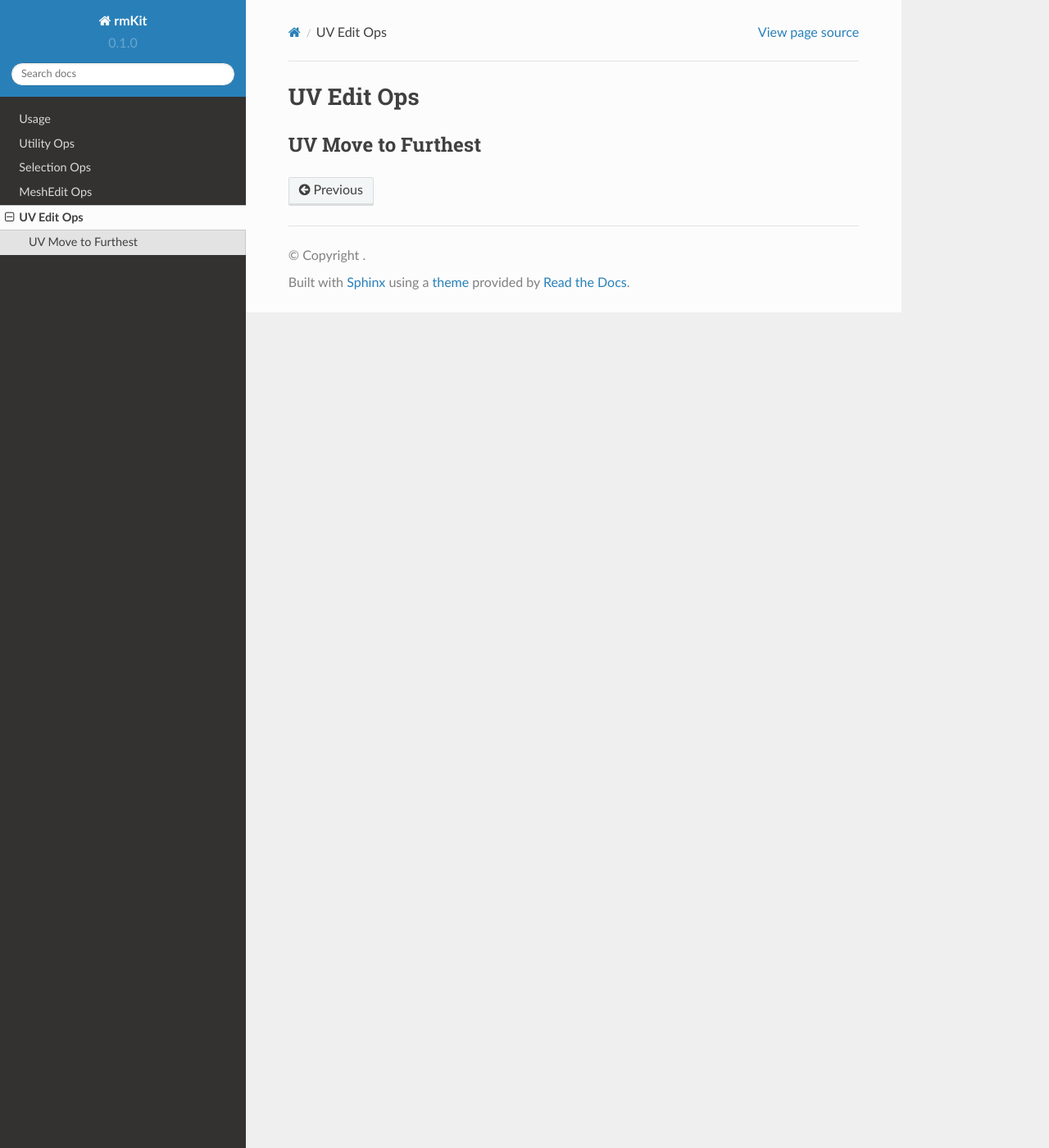
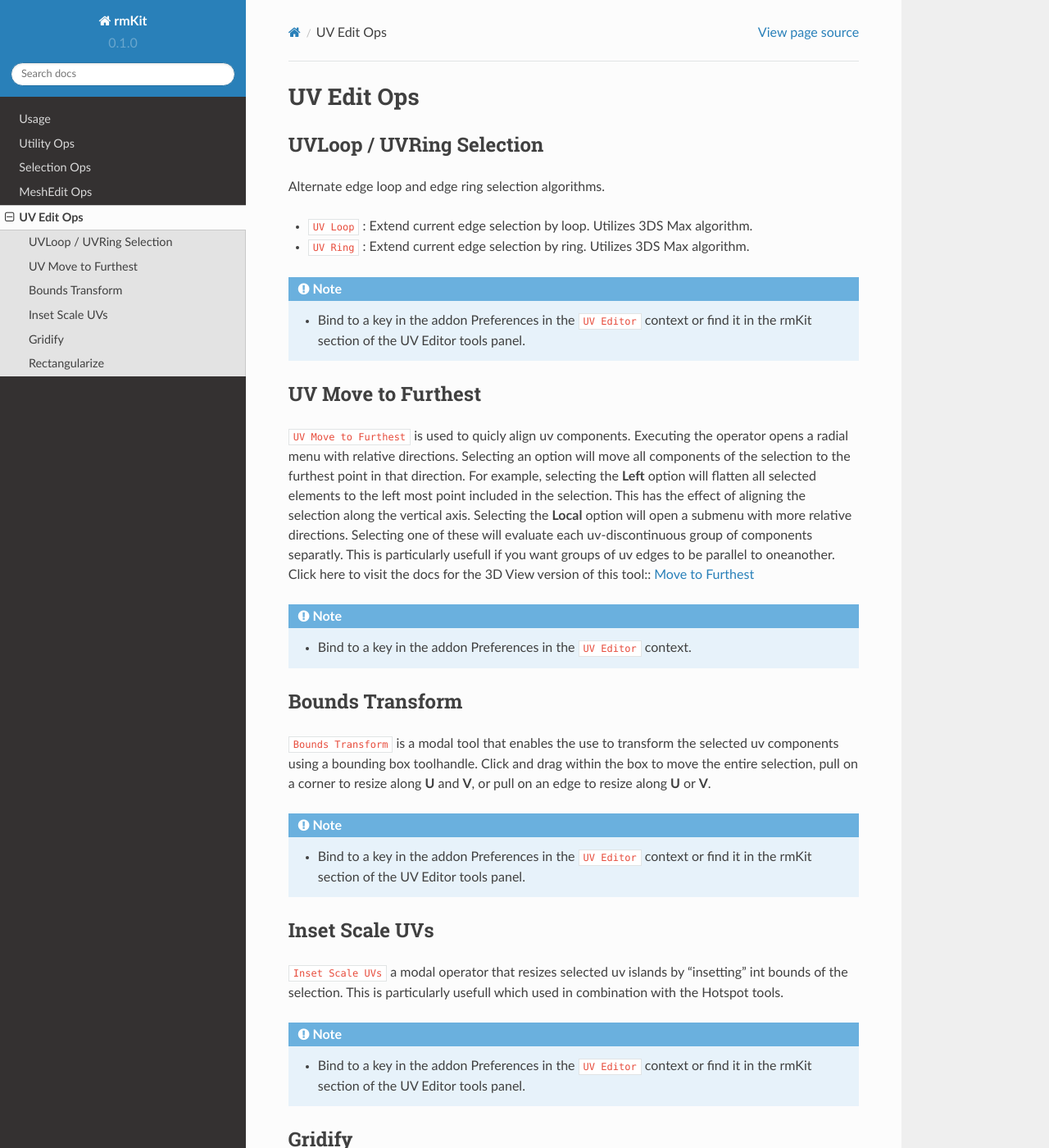
Before and after one commit to roosterMAP/rmKit-docs, a Sphinx documentation site: the page built from docs/source/uv.rst, in a window 1280 px wide and 1400 px high. Shown: the whole window at 82% size. Built offline with Sphinx 7.4.7 and the Read the Docs theme 2.0.0, drawn with Linux system fonts in a browser that asks for light colours; some of the changed text lies outside the part shown.

Commit message:
more first pass work
more first pass work

```diff
--- a/docs/source/sel.rst
+++ b/docs/source/sel.rst
@@ -29,9 +29,12 @@ Loop / Ring Selection
 ---------------------
 
 Alternate edge loop and edge ring selection algorithms.
+
 * ``Loop`` :: Extend current edge selection by loop. Utilizes 3DS Max algorithm.;
 	* Setting **Force Boundary** arg to True will always extend loops along open edges.;
+
 * ``Ring`` :: Extend current edge selection by ring. Utilizes 3DS Max algorithm.;
+
 In face mode, bothe ``Loop`` and ``Ring`` extend the face selection by adjacency from last face selection.
 
 .. note::
@@ -45,6 +48,7 @@ Continuous Selection
 --------------------
 
 * ``Select Continuous`` with **Add** or **Set** args do the same as ``Select Linked`` operator while in vert and face mode. In edge mode, The ``Loop`` described above is fired.;
+
 * ``Invert Continuous`` will invert the current component selection only on geometry continuous to the current selection.;
 
 .. note::
--- a/docs/source/uv.rst
+++ b/docs/source/uv.rst
@@ -1,7 +1,79 @@
 UV Edit Ops
 ===========
+
+
+.. _uvloopringselection:
+
+UVLoop / UVRing Selection
+-------------------------
+
+Alternate edge loop and edge ring selection algorithms.
+
+* ``UV Loop`` : Extend current edge selection by loop. Utilizes 3DS Max algorithm.
+
+* ``UV Ring`` : Extend current edge selection by ring. Utilizes 3DS Max algorithm.
+
+.. note::
+	* Bind to a key in the addon Preferences in the ``UV Editor`` context or find it in the rmKit section of the UV Editor tools panel.
+
 
 .. _uvmovetofurthest:
 
 UV Move to Furthest
 -------------------
+
+``UV Move to Furthest`` is used to quicly align uv components. Executing the operator opens a radial menu with relative directions. Selecting an option will
+move all components of the selection to the furthest point in that direction. For example, selecting the **Left** option will flatten all selected elements to the
+left most point included in the selection. This has the effect of aligning the selection along the vertical axis. Selecting the **Local** option will open a submenu
+with more relative directions. Selecting one of these will evaluate each uv-discontinuous group of components separatly. This is particularly usefull if you want groups
+of uv edges to be parallel to oneanother.
+Click here to visit the docs for the 3D View version of this tool:: :ref:`Move to Furthest <movetofurthest>`
+
+.. note::
+	* Bind to a key in the addon Preferences in the ``UV Editor`` context.
+
+
+.. _boundstransform:
+
+Bounds Transform
+----------------
+
+``Bounds Transform`` is a modal tool that enables the use to transform the selected uv components using a bounding box toolhandle.
+Click and drag within the box to move the entire selection, pull on a corner to resize along **U** and **V**, or pull on an edge
+to resize along **U** or **V**.
+
+.. note::
+	* Bind to a key in the addon Preferences in the ``UV Editor`` context or find it in the rmKit section of the UV Editor tools panel.
+
+
+.. _insetscaleuvs:
+
+Inset Scale UVs
+---------------
+
+``Inset Scale UVs`` a modal operator that resizes selected uv islands by "insetting" int bounds of the selection.
+This is particularly usefull which used in combination with the Hotspot tools.
+
+.. note::
+	* Bind to a key in the addon Preferences in the ``UV Editor`` context or find it in the rmKit section of the UV Editor tools panel.
+
+
+.. _gridify:
+
+Gridify
+-------
+
+``Gridify`` will map selected uv faces to a grid and preserve relative aspect ratios of each quad.
+This operator is only compatible with grid topologies.
+
+.. note::
+	* Bind to a key in the addon Preferences in the ``UV Editor`` context or find it in the rmKit section of the UV Editor tools panel.
+
+
+.. _rectanguarize:
+
+Rectangularize
+--------------
+
+``Rectangularize`` attempts to map the uvs of the current face selection to a rectangle. Is does this by doing a conformal uv unwrap, identifying four corners,
+flattening the edges in between, and relaxing the inner uv verts.
```
Also changed, not shown: docs/source/utils.rst (+42 -0 lines).
